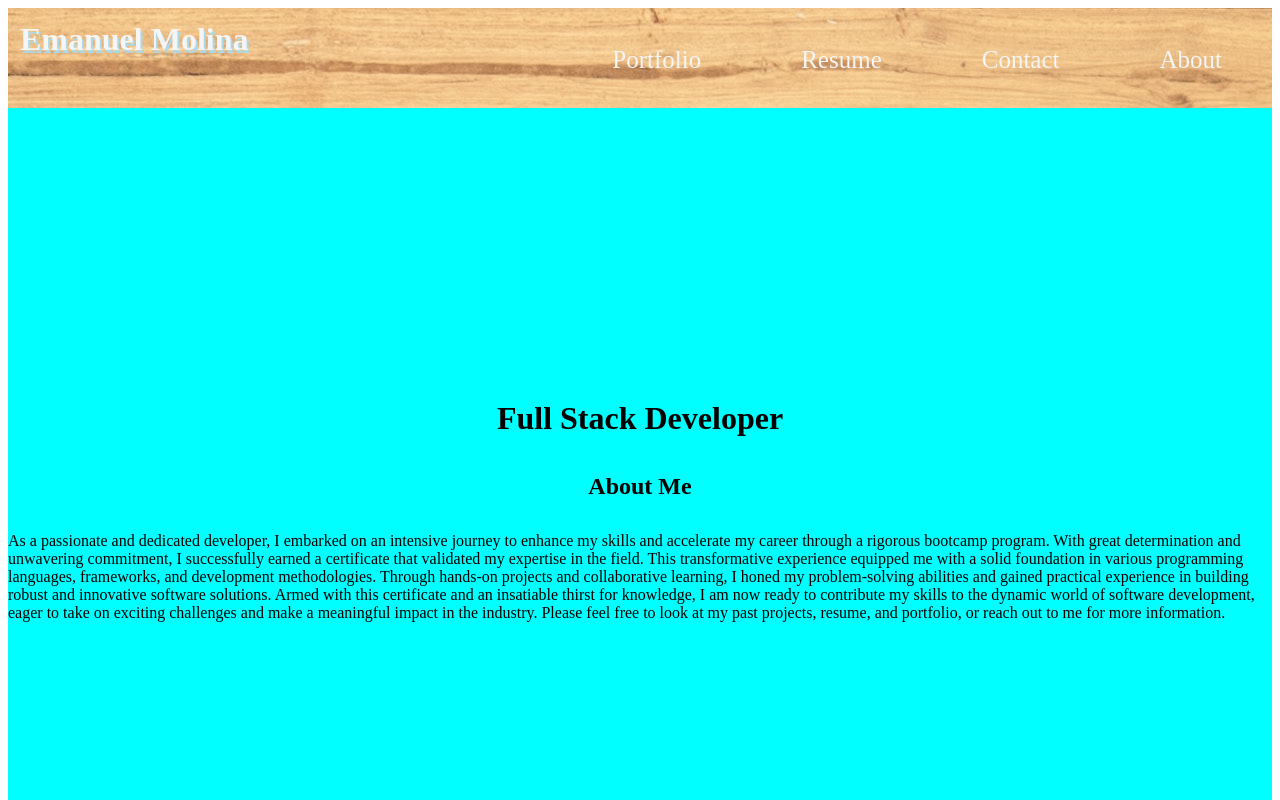
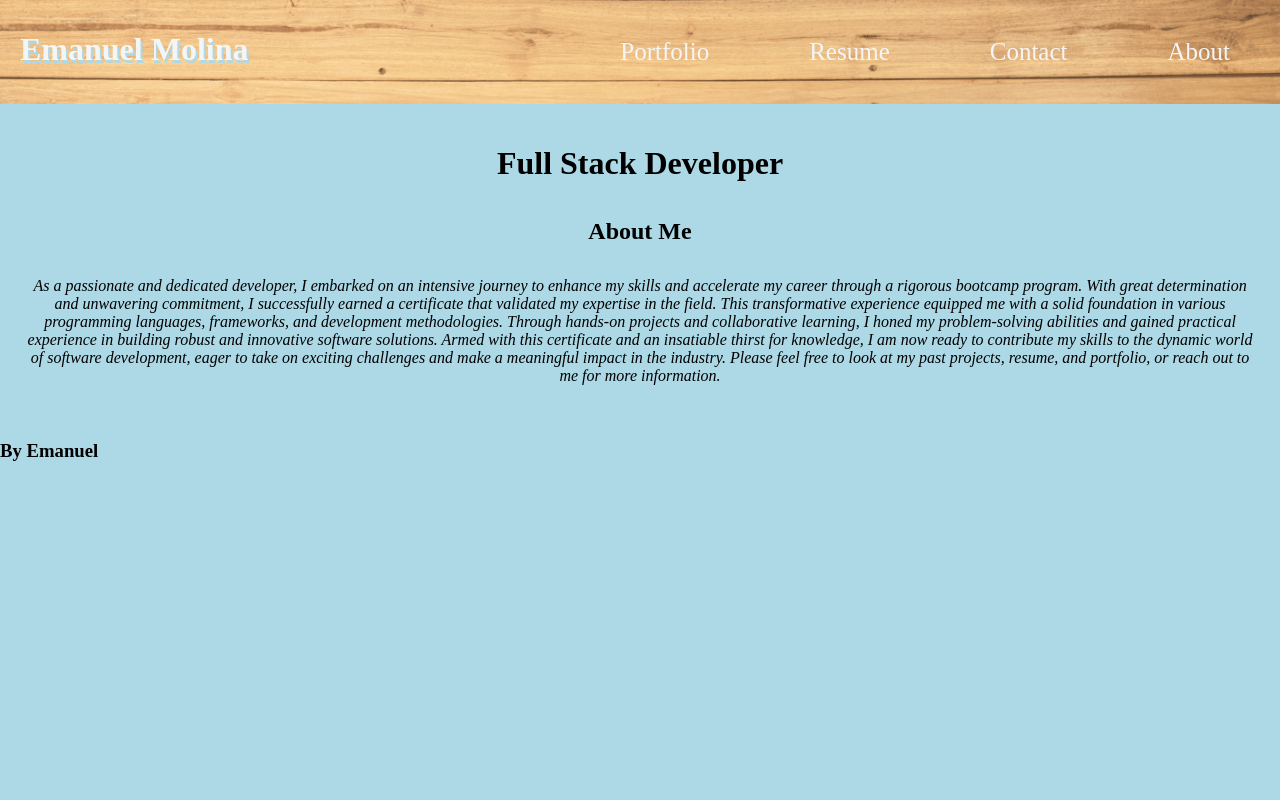
Before and after one commit to AcquahLopid/Emanuel-Final-Portfolio, a React (Create React App) app: page / in a window 1280 px wide. Shown: the top 800 px of the page. Built offline with nearby package versions, Linux system fonts and the light colour scheme.

Commit message:
fixed navogation errors

```diff
--- a/src/components/About.css
+++ b/src/components/About.css
@@ -1,11 +1,14 @@
+body {
+  background-color: lightblue;
+}
 .container {
-  background-color: aqua;
     display: flex;
     flex-direction: column;
     align-items: center;
-    justify-content: center;
-
-    height: 100vh;
+    /* justify-content: center; */
+    text-align: center;
+    padding: 20px;
+    height: auto;
   }
 
   .title {
@@ -20,4 +23,5 @@
 
   .text {
     font-size: 1rem;
+    font-style: italic;
   }
--- a/src/components/About.js
+++ b/src/components/About.js
@@ -3,6 +3,7 @@ import "./About.css";
 
 function About() {
     return (
+    <body>
         <div className="container">
             <h1 className="title">Full Stack Developer</h1>
             {/* <img>
@@ -25,7 +26,7 @@ function About() {
             more information.
             </p>
         </div>
-
+    </body>
     );
 }
 
--- a/src/components/Header.css
+++ b/src/components/Header.css
@@ -1,7 +1,7 @@
 header {
     position: absolute;
     left: 0px;
-    top: 0px;
+    top: 10px;
     z-index: 1;
     color: whitesmoke;
     font-family: serif;
--- a/src/components/Navigation.css
+++ b/src/components/Navigation.css
@@ -1,11 +1,14 @@
+body {
+    margin: 0;
+}
 nav {
     background-image: url("../assets/Wood-Background.jpeg");
+    background-size: cover;
     overflow: hidden;
-    position: relative;
     top: 0;
     left: 0;
-    width: 100%;
-    height: 100px;
+    width: auto;
+    height: auto;
   }
 
   nav a {
--- a/src/components/Resume.js
+++ b/src/components/Resume.js
@@ -1,6 +1,5 @@
 import React from "react";
-import resume from "../assets/Emanuel-Molina resume 2021 OLD.png";
-
+import resume from "../assets/Emanuel-Molina resume 2021 OLD.pdf";
 function Resume(){
     return (
     <div>
@@ -10,7 +9,10 @@ function Resume(){
         </div>
         <div>
         <a
-        href={resume}>
+        className="button is-primary"
+        href={resume}
+        download="EmanuelMolinaResume.pdf"
+        >
 
         </a>
         </div>
```
Also changed, not shown: 1 other file (tests, documents, lock files or other folders).
